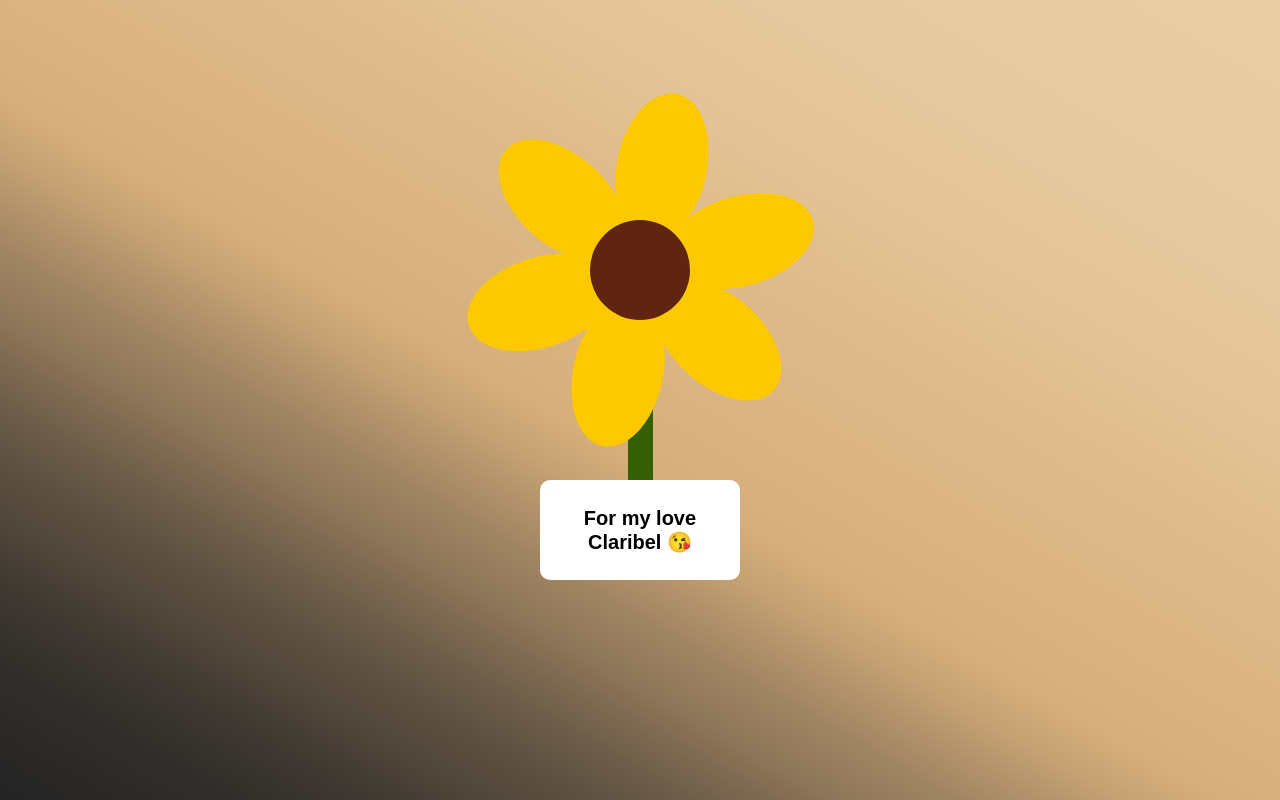
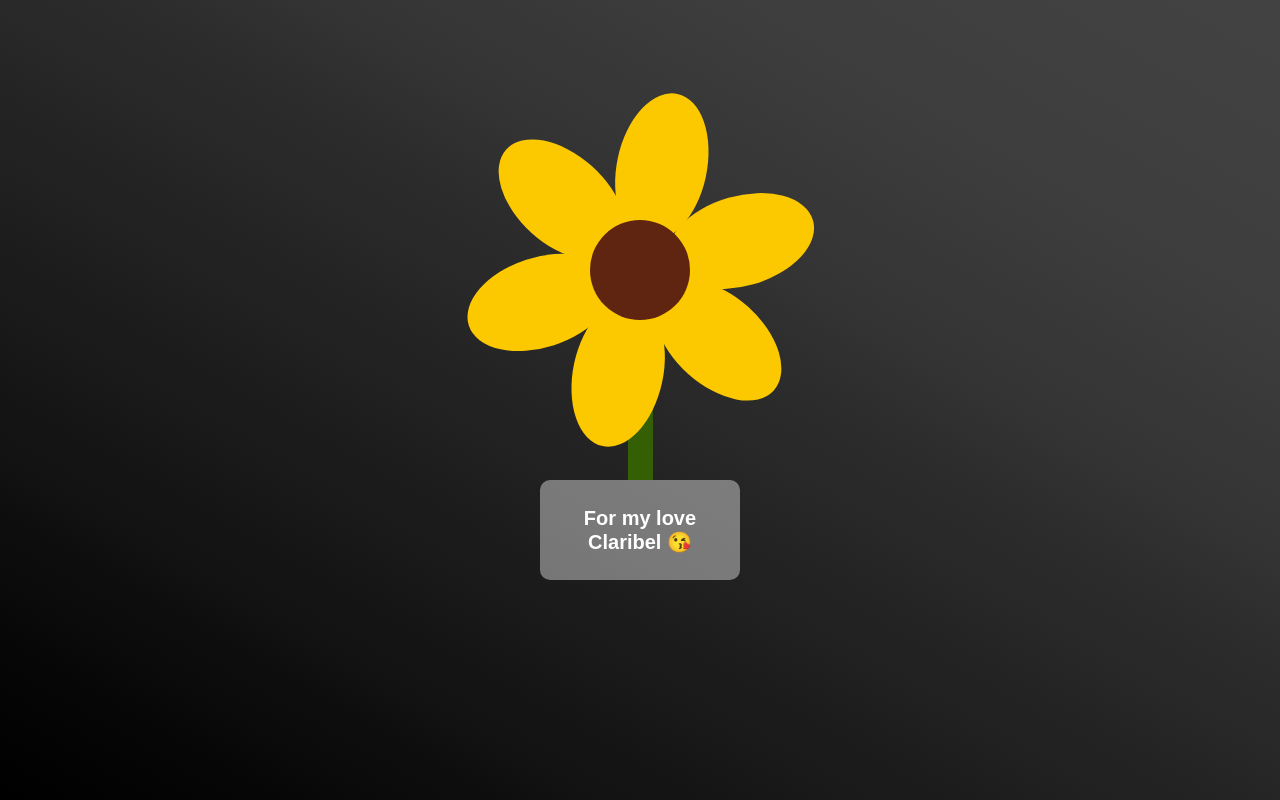
Before and after one commit to Troy8203/ForMyLov, a website built with Vite: page index.html in a window 1280 px wide. Built offline with nearby package versions, Linux system fonts and the light colour scheme.

Commit message:
Subiendo versión de producciónv3

```diff
--- a/src/style.css
+++ b/src/style.css
@@ -14,29 +14,29 @@ body {
   height: 100vh;
   background-image: linear-gradient(
     30deg,
-    hsl(0deg 0% 14%) 0%,
-    hsl(31deg 8% 18%) 9%,
-    hsl(32deg 12% 22%) 14%,
-    hsl(32deg 16% 27%) 18%,
-    hsl(32deg 18% 31%) 22%,
-    hsl(33deg 20% 36%) 26%,
-    hsl(33deg 22% 41%) 29%,
-    hsl(33deg 23% 46%) 32%,
-    hsl(33deg 25% 51%) 36%,
-    hsl(33deg 32% 56%) 39%,
-    hsl(34deg 41% 61%) 42%,
-    hsl(34deg 53% 66%) 46%,
-    hsl(34deg 53% 67%) 49%,
-    hsl(34deg 54% 68%) 52%,
-    hsl(34deg 55% 69%) 56%,
-    hsl(34deg 55% 70%) 59%,
-    hsl(34deg 56% 71%) 63%,
-    hsl(35deg 57% 72%) 67%,
-    hsl(35deg 58% 74%) 71%,
-    hsl(35deg 59% 75%) 75%,
-    hsl(35deg 60% 76%) 80%,
-    hsl(35deg 61% 77%) 87%,
-    hsl(35deg 63% 78%) 100%
+    hsl(0deg 0% 0%) 0%,
+    hsl(344deg 0% 2%) 9%,
+    hsl(344deg 0% 4%) 14%,
+    hsl(344deg 0% 5%) 18%,
+    hsl(344deg 0% 7%) 22%,
+    hsl(344deg 0% 8%) 26%,
+    hsl(344deg 0% 9%) 29%,
+    hsl(344deg 0% 10%) 32%,
+    hsl(344deg 0% 11%) 36%,
+    hsl(344deg 0% 12%) 39%,
+    hsl(344deg 0% 13%) 42%,
+    hsl(344deg 0% 14%) 46%,
+    hsl(344deg 0% 15%) 49%,
+    hsl(344deg 0% 16%) 52%,
+    hsl(344deg 0% 17%) 56%,
+    hsl(344deg 0% 18%) 59%,
+    hsl(344deg 0% 20%) 63%,
+    hsl(344deg 0% 21%) 67%,
+    hsl(344deg 0% 22%) 71%,
+    hsl(344deg 0% 23%) 75%,
+    hsl(344deg 0% 24%) 80%,
+    hsl(344deg 0% 25%) 87%,
+    hsl(0deg 0% 26%) 100%
   );
 }
 
@@ -116,7 +116,7 @@ body {
   z-index: 20;
   position: relative;
   bottom: -200px;
-  background: #fff;
+  background: rgba(255, 255, 255, .4);
 
   display: flex;
   justify-content: center;
@@ -126,9 +126,11 @@ body {
 
 .card p {
   font-size: 20px;
-  color: #000;
+  color: #fff;
   font-weight: bold;
   text-align: center;
   font-family: 'Lobster', sans-serif;
   padding: 1rem;
+
+
 }
```
